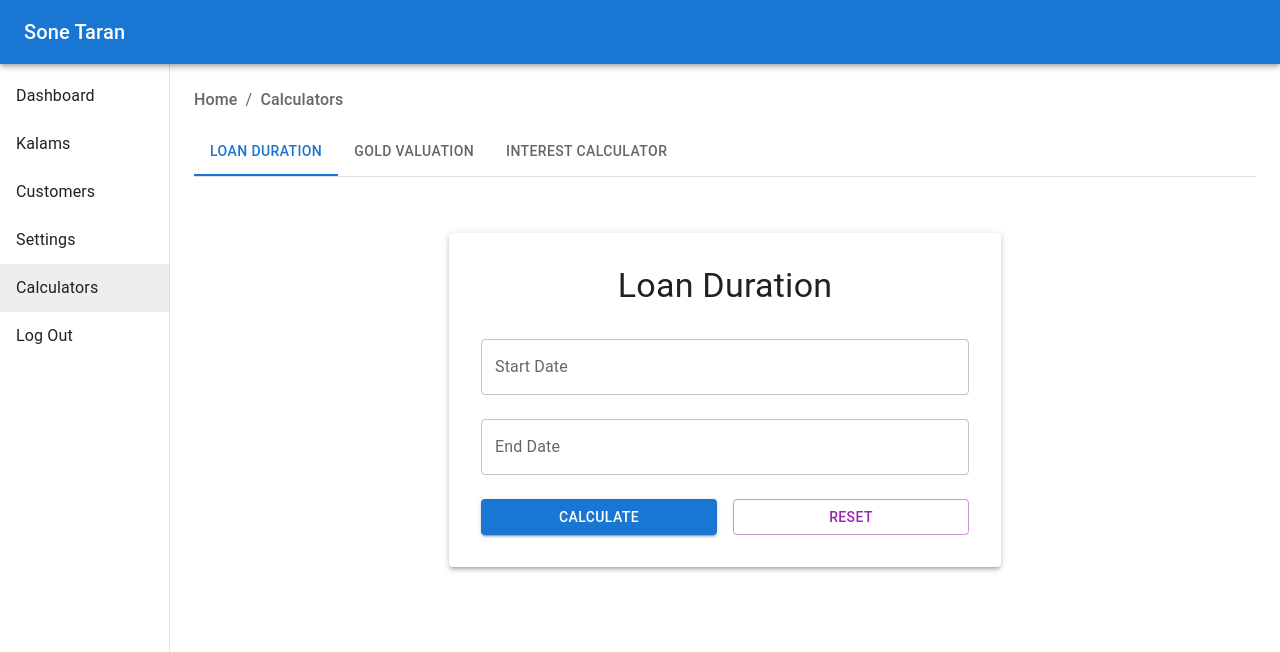
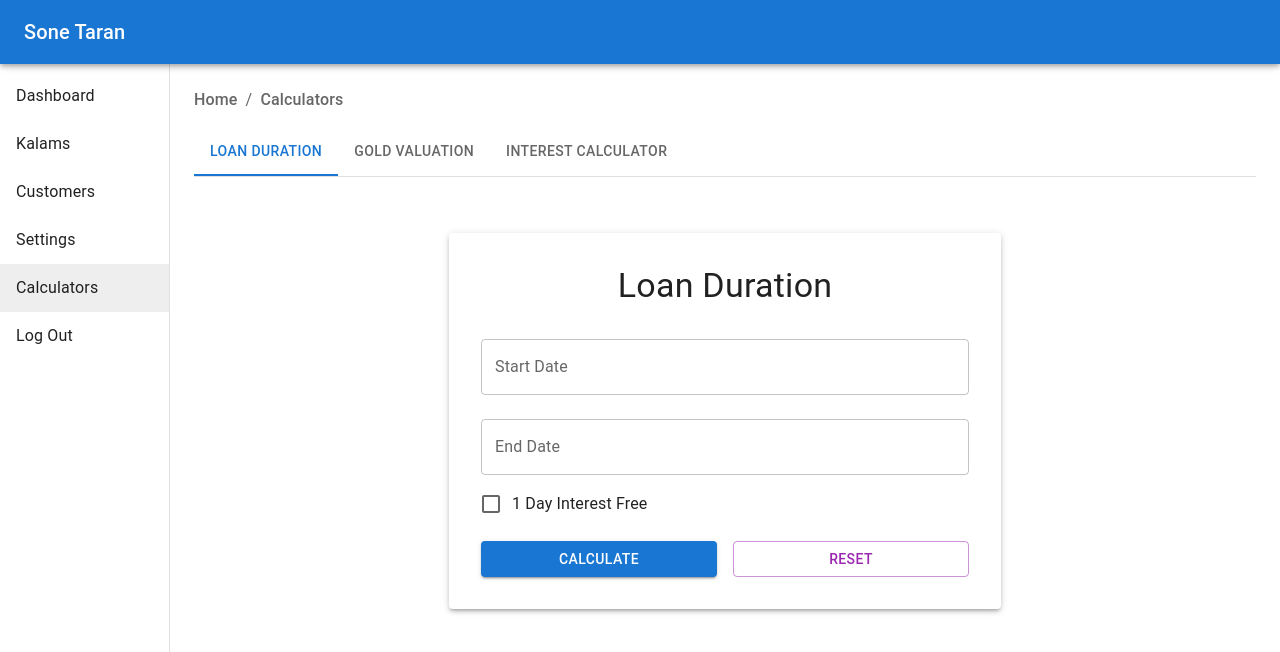
Before and after one commit to maheshgarade/sone-taran, a React (Vite) app: page /calculators in a window 1280 px wide. Shown: the top 652 px of the page. Built offline with nearby package versions, Linux system fonts and the light colour scheme.

Commit message:
one day interest waiver

```diff
--- a/src/calculators/loan-duration-calculator/LoanDurationCalculator.tsx
+++ b/src/calculators/loan-duration-calculator/LoanDurationCalculator.tsx
@@ -1,7 +1,7 @@
 import { useState } from 'react';
 import { useFormik } from 'formik';
 import * as Yup from 'yup';
-import { Button, Box, Typography, Container, Paper } from '@mui/material';
+import { Button, Box, Typography, Container, Paper, Checkbox, FormControlLabel } from '@mui/material';
 import { DatePicker, LocalizationProvider } from '@mui/x-date-pickers';
 import { AdapterDateFns } from '@mui/x-date-pickers/AdapterDateFns';
 import { DurationResult } from '../../models/DurationResult';
@@ -15,6 +15,7 @@ const LoanDurationCalculator = () => {
     initialValues: {
       startDate: null as Date | null,
       endDate: null as Date | null,
+      waiveOneDayInterest: false,
     },
     validationSchema: Yup.object({
       startDate: Yup.date().required('Start date is required'),
@@ -26,14 +27,10 @@ const LoanDurationCalculator = () => {
         }),
     }),
     onSubmit: (values) => {
-      const { startDate, endDate } = values;
+      const { startDate, endDate, waiveOneDayInterest } = values;
 
-      // Convert dates to string format (e.g., "YYYY-MM-DD")
-      // const startDateStr = startDate ? startDate.toISOString().split('T')[0] : '';
-      // const endDateStr = endDate ? endDate.toISOString().split('T')[0] : null;
-
-      const roundedDuration: DurationResult = calculateRoundedMonthsAndDays(startDate, endDate);
-      const actualDuration: DurationResult = calculateMonthsAndDays(startDate, endDate)
+      const roundedDuration: DurationResult = calculateRoundedMonthsAndDays(startDate, endDate, waiveOneDayInterest);
+      const actualDuration: DurationResult = calculateMonthsAndDays(startDate, endDate);
 
       setRoundOffDuration(roundedDuration);
       setActualDuration(actualDuration);
@@ -80,6 +77,17 @@ const LoanDurationCalculator = () => {
                 },
               }}
             />
+            <FormControlLabel
+              control={
+                <Checkbox
+                  checked={formik.values.waiveOneDayInterest}
+                  onChange={formik.handleChange}
+                  name="waiveOneDayInterest"
+                />
+              }
+              label="1 Day Interest Free"
+            />
+            {/* एक दिवसाचा व्याज माफ */}
             <Box sx={{ display: 'flex', justifyContent: 'space-between', mt: 2, gap: 2 }}>
               <Button fullWidth color="primary" variant="contained" type="submit">
                 Calculate
--- a/src/utils/CountDays.tsx
+++ b/src/utils/CountDays.tsx
@@ -31,13 +31,15 @@ export const calculateMonthsAndDays = (startDate: Date | null, endDate?: Date |
 }
 
 // Updated rounding function to fix Test Case 2, 15, and 19
-const roundMonthsAndDays = (months: number, days: number): DurationResult => {
-    console.log(months, days)
+const roundMonthsAndDays = (months: number, days: number, waiveOneDayInterest: boolean = false): DurationResult => {
+    // console.log(months, days);
+    // console.log('waiveInterest', waiveOneDayInterest)
+    const daysStartRange = waiveOneDayInterest ? 2 :1;
     if (months === 0 && days > 1) {
         // If months is 0 and days > 1, round to 1 month and 0 days
         return { totalMonths: 1, days: 0 };
     } else if (months > 0) {
-        if (days >= 1 && days <= 15) {
+        if (days >= daysStartRange && days <= 15) {
             // If days are between 1 and 15, round to 15 days
             return { totalMonths: months, days: 15 };
         } else if (days > 15) {
@@ -46,17 +48,17 @@ const roundMonthsAndDays = (months: number, days: number): DurationResult => {
         }
     }
     // Default case (no rounding needed)
-    return { totalMonths: months, days: days };
+    return { totalMonths: months, days: days === 1 ? 0 : days };
 
 }
 
 // Updated function to calculate and round months and days
-export const calculateRoundedMonthsAndDays = (startDate: Date | null, endDate: Date | null): DurationResult => {
+export const calculateRoundedMonthsAndDays = (startDate: Date | null, endDate: Date | null, waiveOneDayInterest?: boolean): DurationResult => {
     // Calculate the raw months and days
     const rawResult = calculateMonthsAndDays(startDate, endDate);
 
     // Round the result based on the conditions
-    return roundMonthsAndDays(rawResult.totalMonths, rawResult.days);
+    return roundMonthsAndDays(rawResult.totalMonths, rawResult.days, waiveOneDayInterest);
 }
 
 // Test cases
```
